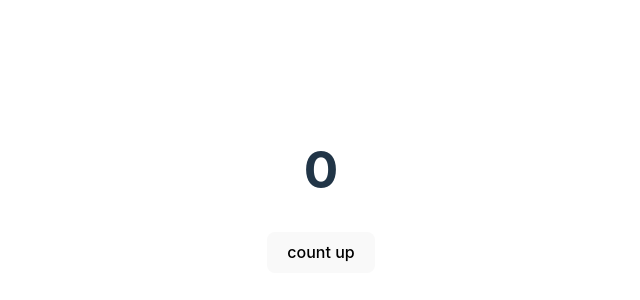
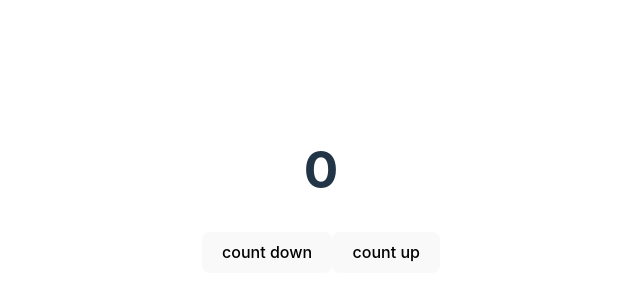
Before and after one commit to daveanthonyc/Pano, a React (Vite) app: page / in a window 1280 px wide. Shown: the part 210-510 px from the top of the page, without its empty margins (319-959 px from the left). Built offline with nearby package versions, Linux system fonts and the light colour scheme.

Commit message:
added increment decrement buttons to counter

```diff
--- a/src/components/Counter.tsx
+++ b/src/components/Counter.tsx
@@ -6,6 +6,7 @@ function Counter() {
   return (
     <div>
         <h1>{count}</h1>
+        <button onClick={() => setCount(count-1)}>count down</button>
         <button onClick={() => setCount(count+1)}>count up</button>
     </div>
   )
```
